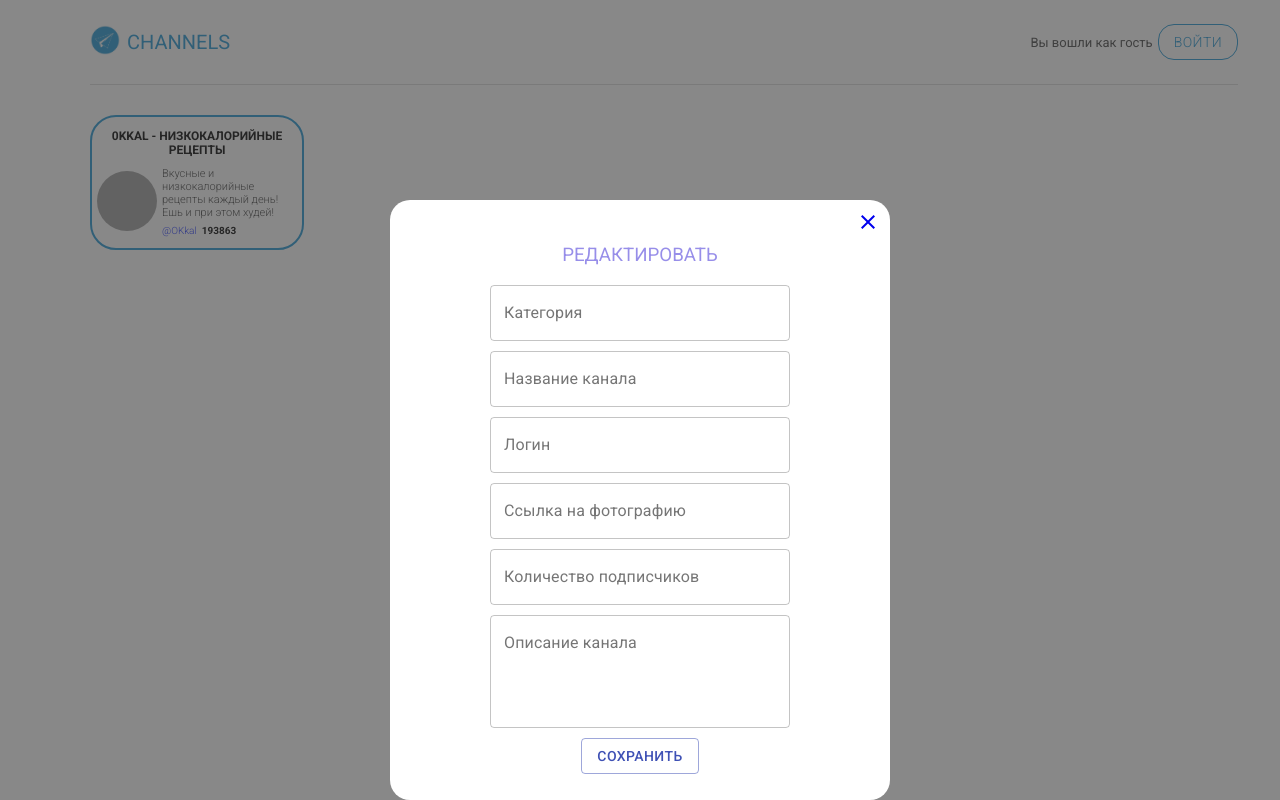
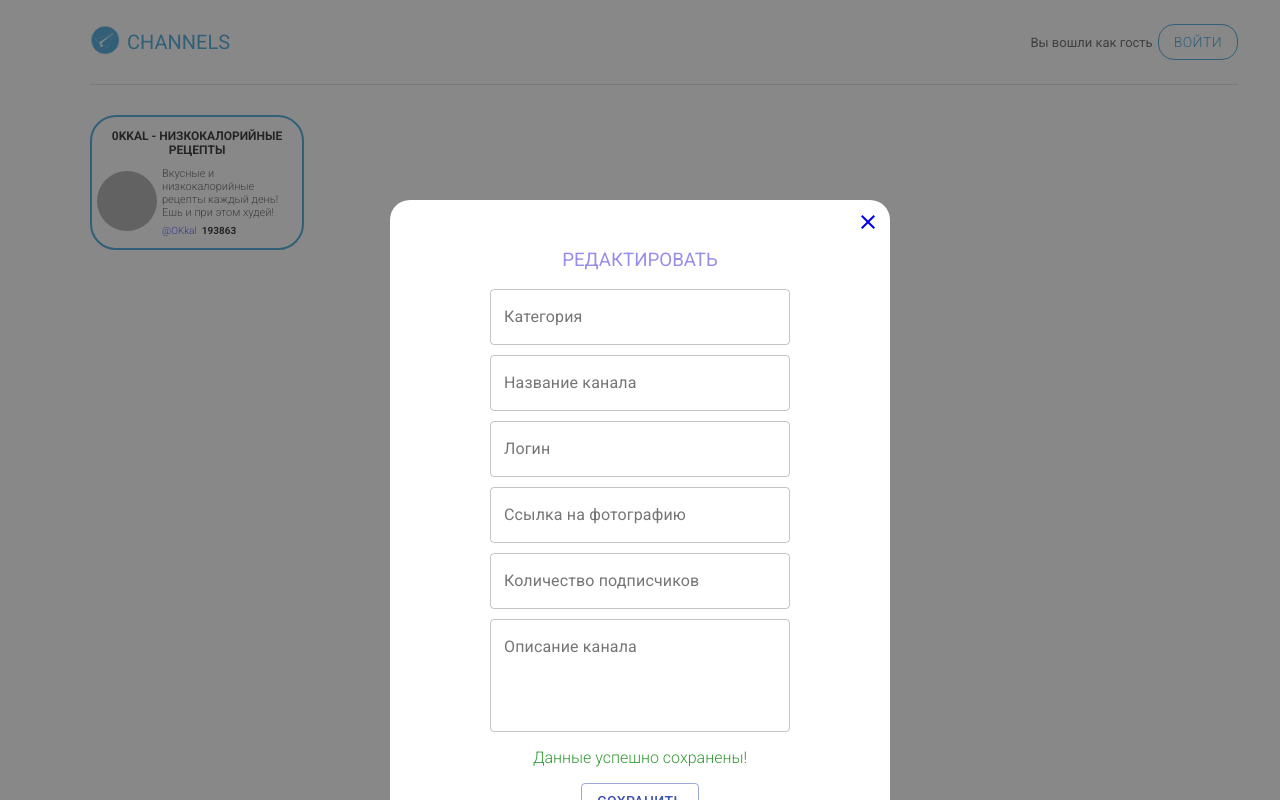
Before and after one commit to SheDeMere/telegram-channels-new, a React (Create React App) app: page /edit/1 in a window 1280 px wide. Both pictures are taken after a click on the button "СОХРАНИТЬ". Built offline with nearby package versions, Linux system fonts and the light colour scheme; no server answers; data requests are answered from the project's data file; grey boxes are pictures that could not be loaded.

Commit message:
added info

```diff
--- a/src/components/Channel/ChannelInfo/AdminChannel/editChannels/Edit.module.css
+++ b/src/components/Channel/ChannelInfo/AdminChannel/editChannels/Edit.module.css
@@ -1,7 +1,7 @@
 .modal {
     position: fixed;
     width: 500px;
-    height: 600px;
+    height: 650px;
     margin: auto;
     top: 200px;
     left: 0;
--- a/src/components/Channel/ChannelInfo/AdminChannel/editChannels/Inputs.jsx
+++ b/src/components/Channel/ChannelInfo/AdminChannel/editChannels/Inputs.jsx
@@ -13,8 +13,11 @@ function Inputs (props) {
   const data = useSelector(state => state.cards.selectedChannel)
 
   const handleClick = () => {
+    setInfo(true)
     dispatch(editChannel(category ,name, login, link, followers, desk, id));
   };
+
+  const [info, setInfo] = useState(false)
 
   const [name, setName] = useState(data.name);
 
@@ -97,6 +100,7 @@ function Inputs (props) {
             onChange={(e) => setDesk(e.target.value)}
           />
         </div>
+        {info ? <p style={{color: 'green', opacity: '0.8', fontWeight: 300}}>Данные успешно сохранены!</p> : ''}
         <Button variant="outlined" color="primary" onClick={handleClick}>
           Сохранить
         </Button>
```
